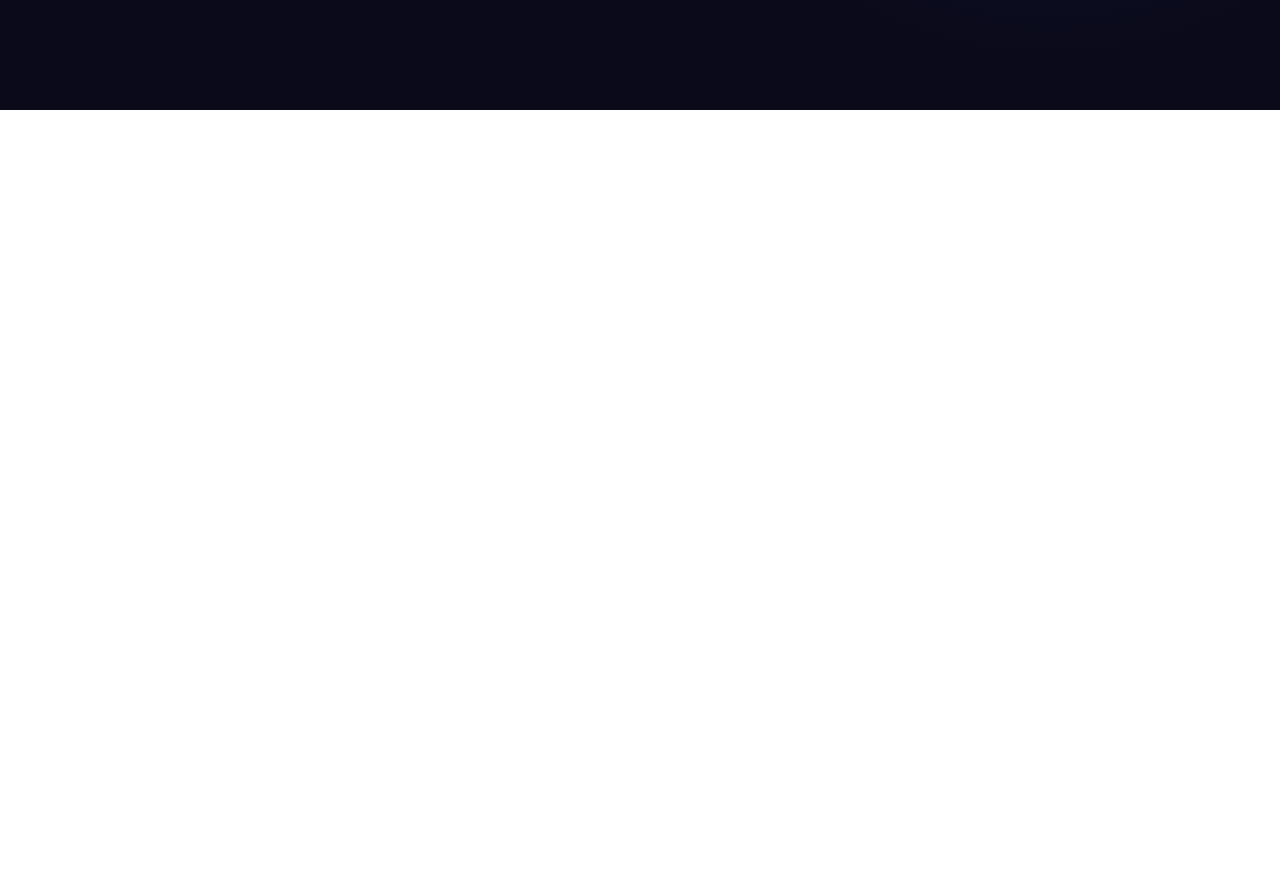
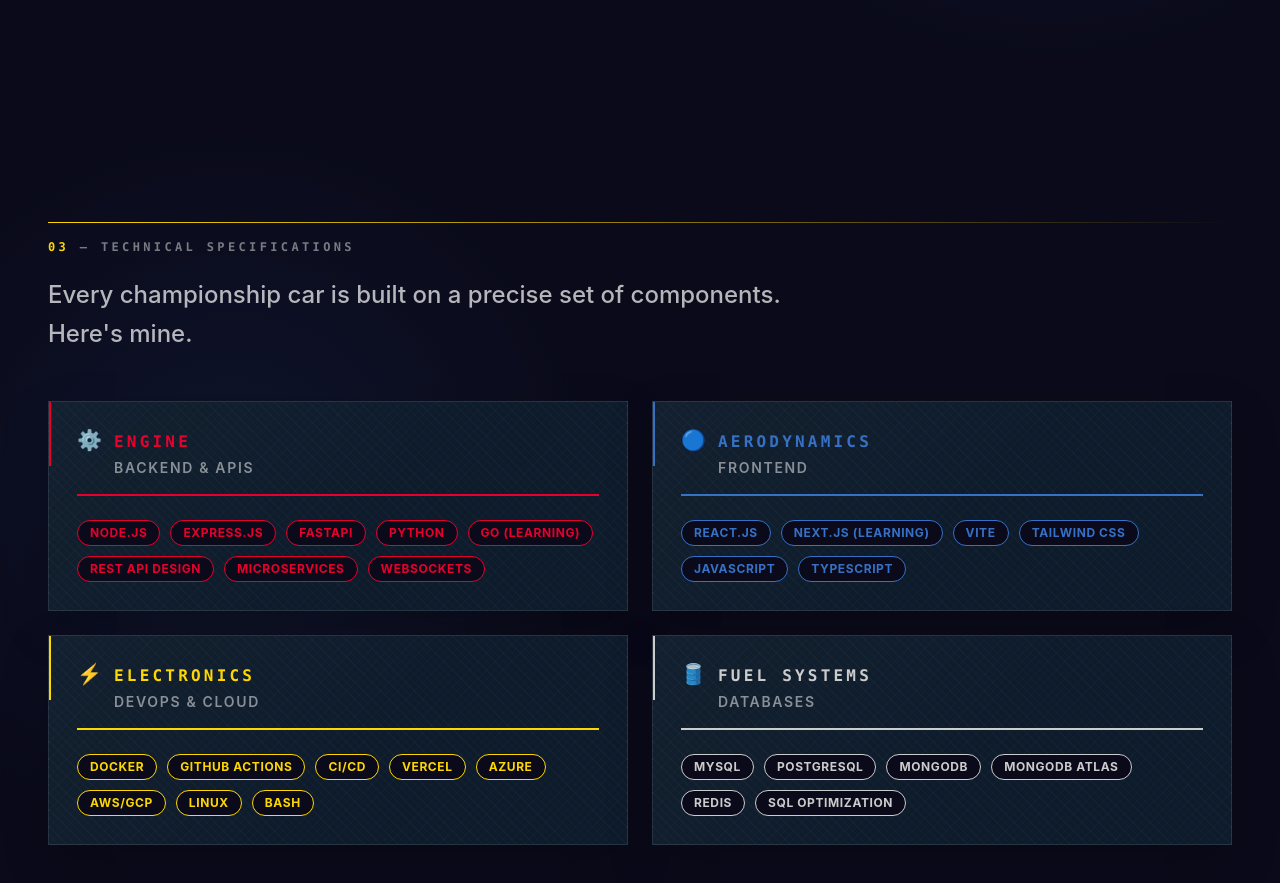
Before and after one commit to AKJenaX/Porfolio, a React app: page / in a window 1280 px wide. Shown: the part 1733-2616 px from the top of the page. Before the commit the page ends 1843 px from the top, so only its background shows below. Built offline with nearby package versions, Linux system fonts and the light colour scheme; the HTML template or start-up script is replaced by a standard one.

Commit message:
feat: add Technical Specifications / Skills section

```diff
--- a/src/App.jsx
+++ b/src/App.jsx
@@ -1,11 +1,13 @@
 import Hero from './components/Hero'
 import About from './components/About'
+import Skills from './components/Skills'
 
 export default function App() {
   return (
     <div className="bg-[#0a0a1a] min-h-screen text-white">
       <Hero />
       <About />
+      <Skills />
     </div>
   )
 }
--- /dev/null
+++ b/src/components/Skills.jsx
@@ -0,0 +1,140 @@
+import { useEffect, useRef, useState } from 'react'
+
+const skillGroups = [
+  {
+    name: 'ENGINE',
+    title: 'Backend & APIs',
+    icon: '⚙️',
+    accent: '#E8002D',
+    skills: [
+      'Node.js',
+      'Express.js',
+      'FastAPI',
+      'Python',
+      'Go (learning)',
+      'REST API Design',
+      'Microservices',
+      'WebSockets',
+    ],
+  },
+  {
+    name: 'AERODYNAMICS',
+    title: 'Frontend',
+    icon: '🔵',
+    accent: '#3671C6',
+    skills: ['React.js', 'Next.js (learning)', 'Vite', 'Tailwind CSS', 'JavaScript', 'TypeScript'],
+  },
+  {
+    name: 'ELECTRONICS',
+    title: 'DevOps & Cloud',
+    icon: '⚡',
+    accent: '#FFD700',
+    skills: ['Docker', 'GitHub Actions', 'CI/CD', 'Vercel', 'Azure', 'AWS/GCP', 'Linux', 'Bash'],
+  },
+  {
+    name: 'FUEL SYSTEMS',
+    title: 'Databases',
+    icon: '🛢️',
+    accent: '#CCCCCC',
+    skills: ['MySQL', 'PostgreSQL', 'MongoDB', 'MongoDB Atlas', 'Redis', 'SQL Optimization'],
+  },
+]
+
+function Skills() {
+  const sectionRef = useRef(null)
+  const [isVisible, setIsVisible] = useState(false)
+
+  useEffect(() => {
+    const section = sectionRef.current
+
+    if (!section || !('IntersectionObserver' in window)) {
+      setIsVisible(true)
+      return undefined
+    }
+
+    const observer = new IntersectionObserver(
+      ([entry]) => {
+        if (entry.isIntersecting) {
+          setIsVisible(true)
+          observer.unobserve(entry.target)
+        }
+      },
+      { threshold: 0.15, rootMargin: '0px 0px -60px' },
+    )
+
+    observer.observe(section)
+
+    return () => observer.disconnect()
+  }, [])
+
+  return (
+    <section
+      ref={sectionRef}
+      id="skills"
+      aria-labelledby="skills-heading"
+      className={`relative isolate overflow-hidden bg-[#0a0a1a] px-5 py-20 text-white transition-[opacity,transform] duration-1000 ease-out sm:px-8 sm:py-24 lg:px-12 lg:py-28 ${
+        isVisible ? 'translate-y-0 opacity-100' : 'translate-y-10 opacity-0'
+      }`}
+    >
+      <div
+        aria-hidden="true"
+        className="absolute inset-0 bg-[radial-gradient(circle_at_18%_45%,rgba(54,113,198,0.1),transparent_32%)]"
+      />
+
+      <div className="relative mx-auto max-w-7xl">
+        <div className="mb-4 h-px w-full bg-gradient-to-r from-[#FFD700] via-[#FFD700]/55 to-transparent" />
+        <p className="font-mono text-[10px] font-bold tracking-[0.28em] text-white/45 uppercase sm:text-xs">
+          <span className="text-[#FFD700]">03</span> — TECHNICAL SPECIFICATIONS
+        </p>
+        <h2 id="skills-heading" className="mt-5 max-w-3xl text-xl leading-relaxed font-medium text-white/70 sm:text-2xl">
+          Every championship car is built on a precise set of components. Here&apos;s mine.
+        </h2>
+
+        <div className="mt-12 grid grid-cols-1 gap-5 lg:grid-cols-2 lg:gap-6">
+          {skillGroups.map(({ name, title, icon, accent, skills }) => (
+            <article
+              key={name}
+              className="group relative overflow-hidden border border-white/10 bg-[#0d1b2a] p-5 shadow-[0_18px_45px_rgba(0,0,0,0.2)] transition-transform duration-300 ease-out hover:-translate-y-0.5 sm:p-7"
+              style={{
+                backgroundImage:
+                  'linear-gradient(135deg, rgba(255,255,255,0.025), transparent 55%), repeating-linear-gradient(45deg, rgba(255,255,255,0.024) 0px, rgba(255,255,255,0.024) 1px, transparent 1px, transparent 6px), repeating-linear-gradient(-45deg, rgba(54,113,198,0.035) 0px, rgba(54,113,198,0.035) 1px, transparent 1px, transparent 6px)',
+              }}
+            >
+              <div aria-hidden="true" className="absolute top-0 left-0 h-16 w-0.5" style={{ backgroundColor: accent }} />
+
+              <header className="pb-4" style={{ borderBottom: `2px solid ${accent}` }}>
+                <div className="flex items-start gap-3">
+                  <span className="text-xl leading-none" aria-hidden="true">{icon}</span>
+                  <div>
+                    <h3 className="font-mono text-sm font-black tracking-[0.2em] uppercase sm:text-base" style={{ color: accent }}>
+                      {name}
+                    </h3>
+                    <p className="mt-1 text-xs font-semibold tracking-[0.12em] text-white/50 uppercase sm:text-sm">{title}</p>
+                  </div>
+                </div>
+              </header>
+
+              <div className="mt-6 flex flex-wrap gap-2.5">
+                {skills.map((skill) => (
+                  <span
+                    key={skill}
+                    className="rounded-full border bg-[#0a0a1a] px-3 py-1 text-xs font-bold tracking-wider uppercase transition-[box-shadow,background-color] duration-200 hover:bg-white/[0.025] hover:shadow-[0_0_8px_var(--skill-accent)]"
+                    style={{
+                      '--skill-accent': accent,
+                      borderColor: accent,
+                      color: accent,
+                    }}
+                  >
+                    {skill}
+                  </span>
+                ))}
+              </div>
+            </article>
+          ))}
+        </div>
+      </div>
+    </section>
+  )
+}
+
+export default Skills
```
Also changed, not shown: 1 other file (tests, documents, lock files or other folders).
